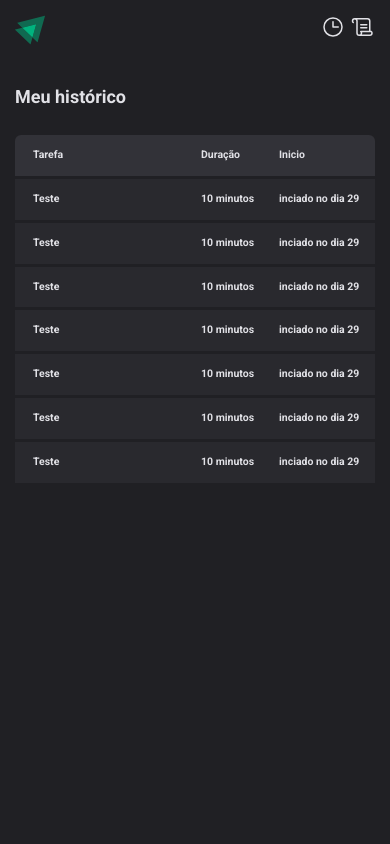
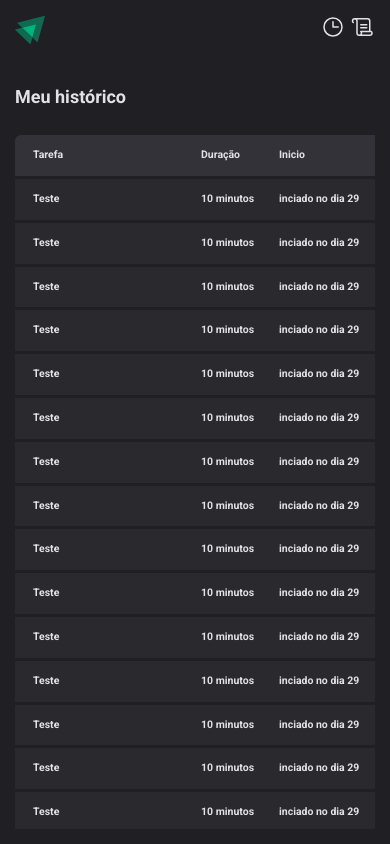
Before and after one commit to devgustavosantos/ignite-timer, a React (Vite) app: page /history in a window 390 px wide. Built offline with nearby package versions, Linux system fonts and the light colour scheme.

Commit message:
feat: add History page responsiveness

```diff
--- a/src/layout/DefaultLayout/styles.ts
+++ b/src/layout/DefaultLayout/styles.ts
@@ -31,7 +31,9 @@ const Wrapper = styled.div`
 
   @media only screen and (max-width: ${BREAKPOINTS.SMALL}) {
     border-radius: 0;
-    height: 100%;
+    align-self: stretch;
+    display: flex;
+    flex-direction: column;
   }
 `;
 
--- a/src/pages/History/index.tsx
+++ b/src/pages/History/index.tsx
@@ -2,7 +2,7 @@ import 'simplebar-react/dist/simplebar.min.css';
 import * as S from './styles';
 
 export function History() {
-  const tasks = new Array(10).fill({
+  const tasks = new Array(50).fill({
     name: 'Teste',
     duration: '10 minutos',
     startedAt: String('inciado no dia ' + new Date().getDate()),
@@ -10,10 +10,11 @@ export function History() {
   });
 
   return (
-    <div>
+    <>
       <S.Title>Meu histórico</S.Title>
 
-      <S.CustomSimplebar>
+      <S.SimpleBarContainer>
+        <S.CustomSimplebar data-test="CustomSimplebar">
           <table>
             <S.THead>
               <S.TRowOfHead>
@@ -37,6 +38,7 @@ export function History() {
             </tbody>
           </table>
         </S.CustomSimplebar>
-    </div>
+      </S.SimpleBarContainer>
+    </>
   );
 }
--- a/src/pages/History/styles.ts
+++ b/src/pages/History/styles.ts
@@ -1,5 +1,7 @@
 import SimpleBar from 'simplebar-react';
 import styled, { css } from 'styled-components';
+
+import { BREAKPOINTS } from '../../styles/breakpoints';
 
 const Title = styled.h1`
   font-size: 24rem;
@@ -22,6 +24,8 @@ const TRow = styled.tr`
   text-align: left;
   gap: 24rem;
   padding: 16rem 24rem;
+  width: 100%;
+  min-width: fit-content;
 `;
 
 const TRowOfHead = styled(TRow)`
@@ -56,12 +60,41 @@ const TDataOfHead = styled.th`
 const TDataOfBody = styled.td`
   ${TextStyles}
 `;
+
+const SimpleBarContainer = styled.div`
+  flex-grow: 1;
+  position: relative;
+`;
+
 const CustomSimplebar = styled(SimpleBar)`
-  height: 464rem;
+  .simplebar-track {
+    &.simplebar-vertical {
+      height: calc(100% - 60rem);
+      transform: translateY(60rem);
+    }
+
+    .simplebar-scrollbar::before {
+      background-color: ${({ theme }) => theme.GRAY_800};
+
+      .simplebar-vertical {
+        width: 6rem;
+        margin-right: 5px;
+      }
+    }
+  }
+
+  @media only screen and (max-width: ${BREAKPOINTS.SMALL}) {
+    position: absolute;
+    top: 0;
+    left: 0;
+    width: 100%;
+    height: 100%;
+  }
 `;
 
 export {
   CustomSimplebar,
+  SimpleBarContainer,
   TDataOfBody,
   TDataOfHead,
   THead,
```
Lines whose indentation alone changed are shown as unchanged.
